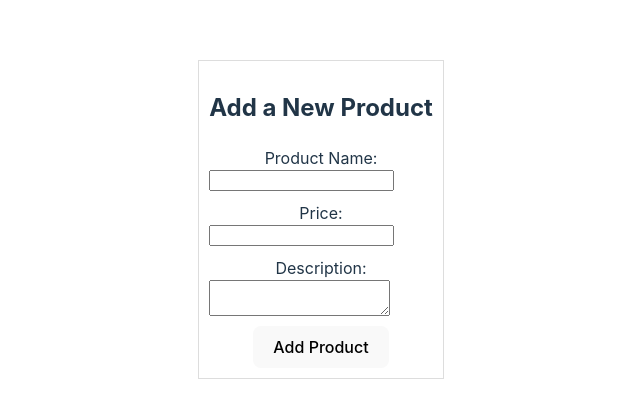
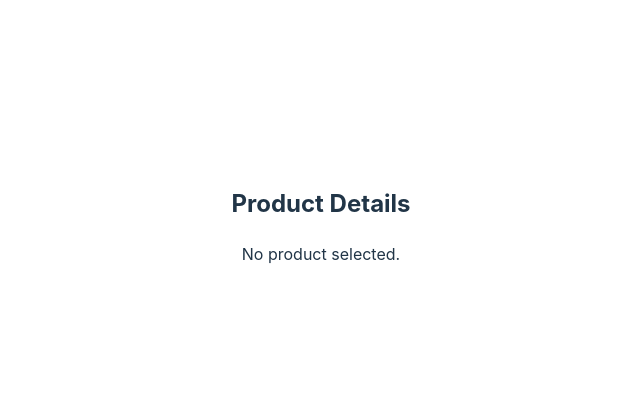
Before and after one commit to valdimir-makarov/intern-task-vue2, a Vue app in the folder vue2-vite/: page /product in a window 1280 px wide. Shown: the part 176-594 px from the top of the page, without its empty margins (319-959 px from the left). Built offline with nearby package versions, Linux system fonts and the light colour scheme.

Commit message:
i have succesfully added the Vuex state management  by shoing the added Product detail

```diff
--- a/vue2-vite/package.json
+++ b/vue2-vite/package.json
@@ -10,7 +10,8 @@
   },
   "dependencies": {
     "vue": "^3.4.37",
-    "vue-router": "^4.4.5"
+    "vue-router": "^4.4.5",
+    "vuex": "^4.0.2"
   },
   "devDependencies": {
     "@vitejs/plugin-vue": "^5.1.2",
--- a/vue2-vite/src/components/Product.vue
+++ b/vue2-vite/src/components/Product.vue
@@ -1,29 +1,26 @@
 <template>
   <div class="product">
     <h2>Product Details</h2>
+    <div v-if="product">
       <p><strong>Name:</strong> {{ product.name }}</p>
       <p><strong>Price:</strong> ${{ product.price }}</p>
       <p><strong>Description:</strong> {{ product.description }}</p>
     </div>
+    <p v-else>No product selected.</p>
+  </div>
 </template>
 
 <script>
+import { mapGetters } from 'vuex';
+
 export default {
-    name: "Product",
-    props: {
-      product: {
-        type: Object,
-        required: true
+  name: 'Product',
+  computed: {
+    ...mapGetters(['getProducts']),
+    product() {
+
+      return this.getProducts.length ? this.getProducts[this.getProducts.length - 1] : null;
     }
   }
-
 };
 </script>
-
-  <style scoped>
-  .product {
-    border: 1px solid #ddd;
-    padding: 10px;
-    margin-bottom: 10px;
-  }
-  </style>
--- a/vue2-vite/src/components/ProductInput.vue
+++ b/vue2-vite/src/components/ProductInput.vue
@@ -1,14 +1,14 @@
 <template>
   <div class="product-input">
     <h2>Add a New Product</h2>
-      <form @submit.prevent="addProduct1">
+    <form @submit.prevent="submitProduct">
       <div>
         <label for="name">Product Name:</label>
         <input v-model="name" id="name" type="text" required />
       </div>
       <div>
         <label for="price">Price:</label>
-          <input v-model="price" id="price" type="number"  required />
+        <input v-model="price" id="price" type="number" required />
       </div>
       <div>
         <label for="description">Description:</label>
@@ -20,6 +20,8 @@
 </template>
 
 <script>
+import { mapActions } from 'vuex';
+
 export default {
   name: 'ProductInput',
   data() {
@@ -30,33 +32,21 @@
     };
   },
   methods: {
-      addProduct1() {
+    ...mapActions(['addProduct']),
+    submitProduct() {
       const product = {
         name: this.name,
         price: parseFloat(this.price),
-          description: this.description,
-          quantity:this.quantity
+        description: this.description
       };
-
-        this.$emit('product-added', product);
+      this.addProduct(product); // Vuex action to add the product
       this.name = '';
       this.price = '';
       this.description = '';
 
+      // Redirect to product details page
+      this.$router.push('/product'); // Assuming /product shows the latest product added
     }
   }
 };
 </script>
-
-  <style scoped>
-  .product-input {
-    border: 1px solid #ddd;
-    padding: 10px;
-    margin-bottom: 10px;
-  }
-
-  input, textarea {
-    display: block;
-    margin-bottom: 10px;
-  }
-  </style>
--- a/vue2-vite/src/main.js
+++ b/vue2-vite/src/main.js
@@ -1,7 +1,12 @@
-import { createApp } from 'vue'
-import './style.css'
-import App from './App.vue'
-import router from '../src/Router/router'
-createApp(App)
-  .use(router)
-  .mount('#app')
+import { createApp } from 'vue';
+import './style.css';
+import App from './App.vue';
+import router from '../src/Router/router';
+import store from '../src/store/index';
+
+const app = createApp(App);
+
+app.use(router);
+app.use(store);
+
+app.mount('#app');
--- a/vue2-vite/src/pages/ProductPages.vue
+++ b/vue2-vite/src/pages/ProductPages.vue
@@ -1,7 +1,7 @@
 <template>
     <div>
-      <ProductInput @product-added="addProductToPage" />
-      <Product v-if="product" :product="product" />
+      <ProductInput />
+      <Product />
     </div>
   </template>
 
@@ -13,20 +13,6 @@
     components: {
       Product,
       ProductInput
-    },
-    data() {
-      return {
-        product: null
-      };
-    },
-    methods: {
-      addProductToPage(product) {
-        this.product = product;
-      }
     }
   };
   </script>
-
-  <style scoped>
-
-  </style>
--- /dev/null
+++ b/vue2-vite/src/store/index.js
@@ -0,0 +1,22 @@
+import { createStore } from 'vuex';
+
+export default createStore({
+  state: {
+    products: []
+  },
+  mutations: {
+    ADD_PRODUCT(state, product) {
+      state.products.push(product);
+    }
+  },
+  actions: {
+    addProduct({ commit }, product) {
+      commit('ADD_PRODUCT', product);
+    }
+  },
+  getters: {
+    getProducts(state) {
+      return state.products;
+    }
+  }
+});
```
Also changed, not shown: vue2-vite/src/Router/router.js (+15 -22 lines), 1 other file (tests, documents, lock files or other folders). Lines whose indentation alone changed are shown as unchanged.
